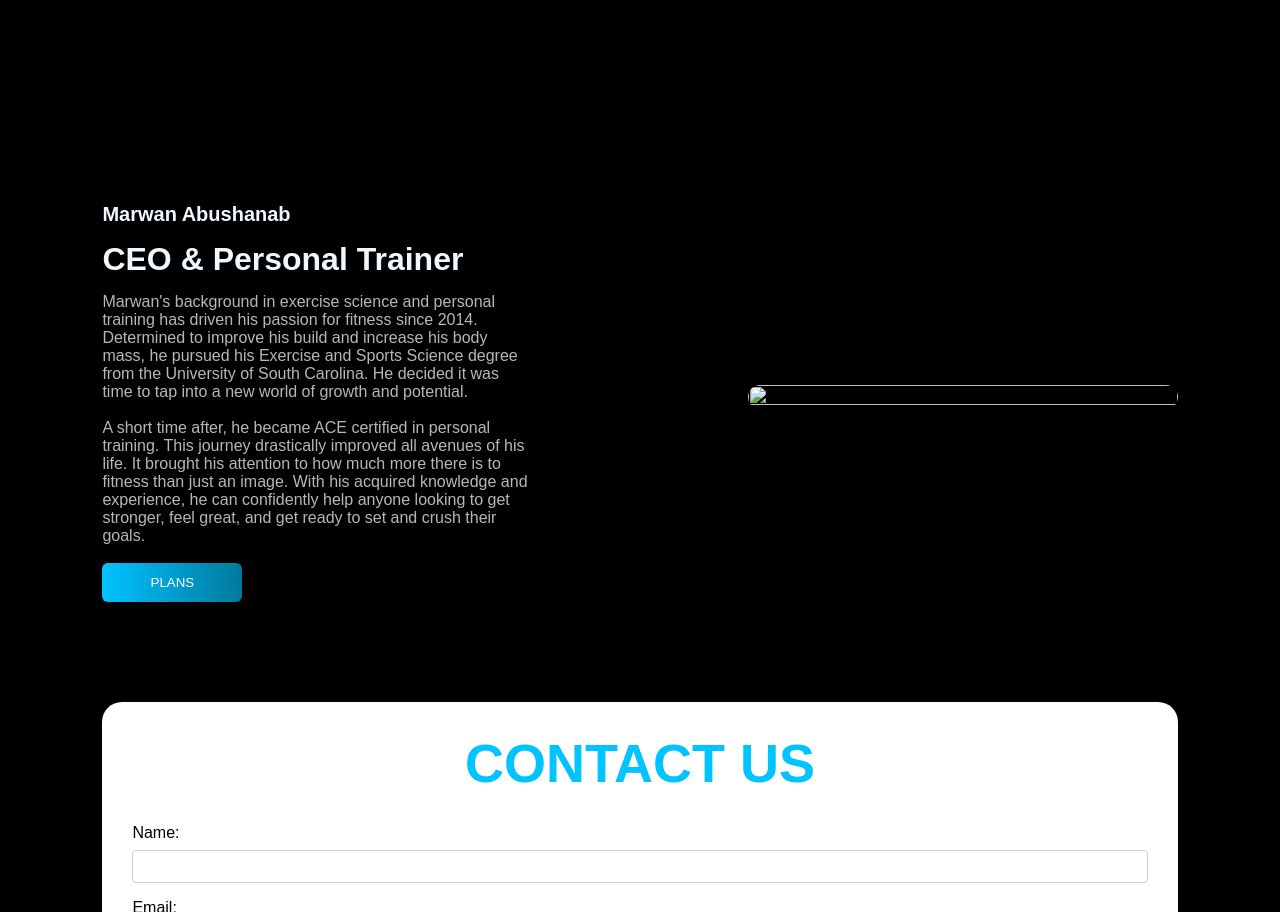
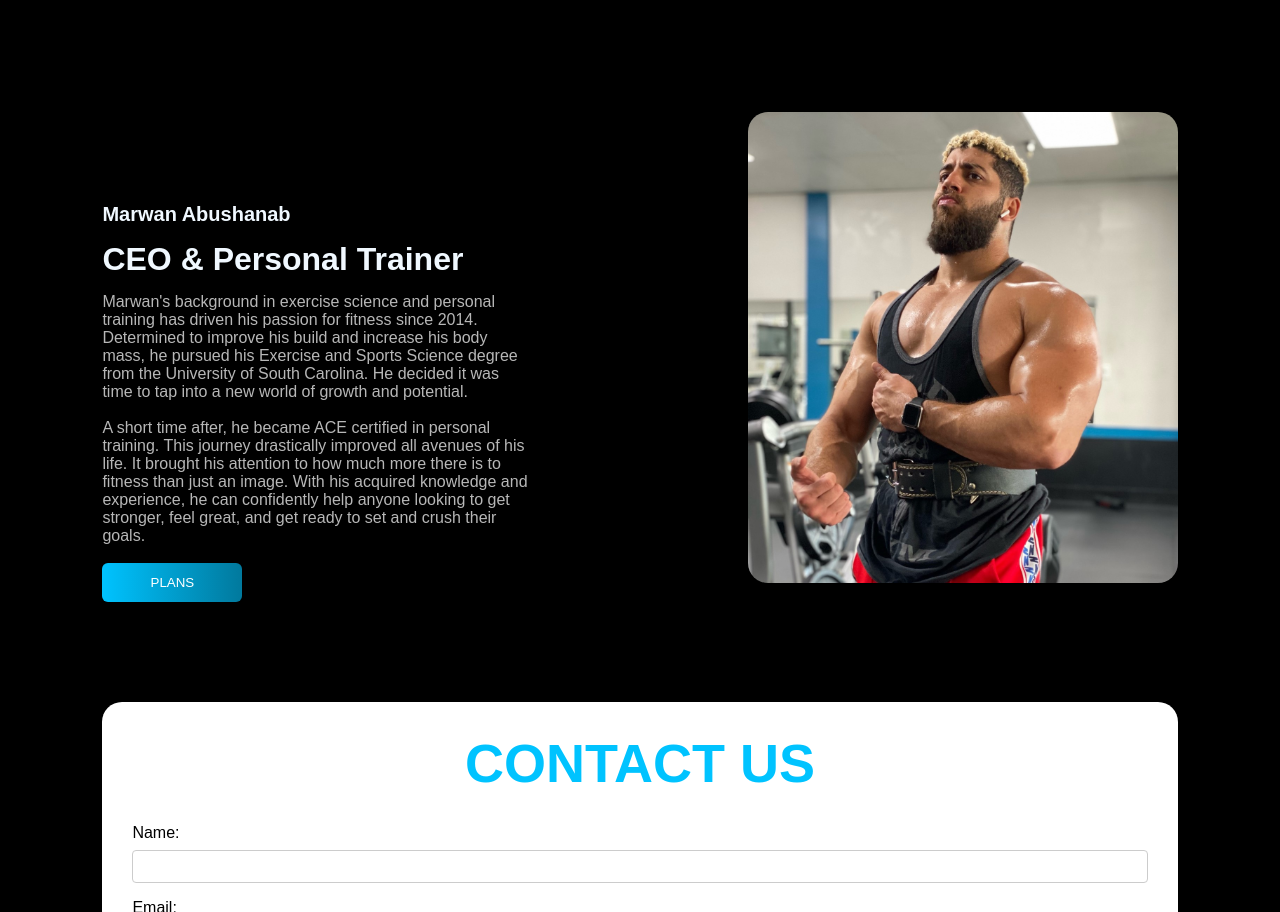
Before and after one commit to abushanaby/FITYOLOGY, a plain HTML site: page index.html in a window 1280 px wide. Shown: the part 1363-2275 px from the top of the page. Drawn offline with Linux system fonts and the light colour scheme; a script that the page names is missing; files whose address does not match are found by name.

Commit message:
Update index.html

```diff
--- a/index.html
+++ b/index.html
@@ -127,7 +127,7 @@
                     </div>
 
                     <div class="col-1">
-                        <img src="2ndFitpic/marwan.jpeg" class="marPic">
+                        <img src="marwan.jpeg" class="marPic">
                     </div>
             </div>
 
@@ -157,7 +157,7 @@
                 <div id="status-message"></div>
               </form>
               </div>
-              <br><br><br><br><br><br><br><br><br><br><br><br><br><br><br><br><br><br><br>
+              <br><br><br><br><br><br><br><br><br><br><br><br><br><br><br><br>
 
 
 
```
